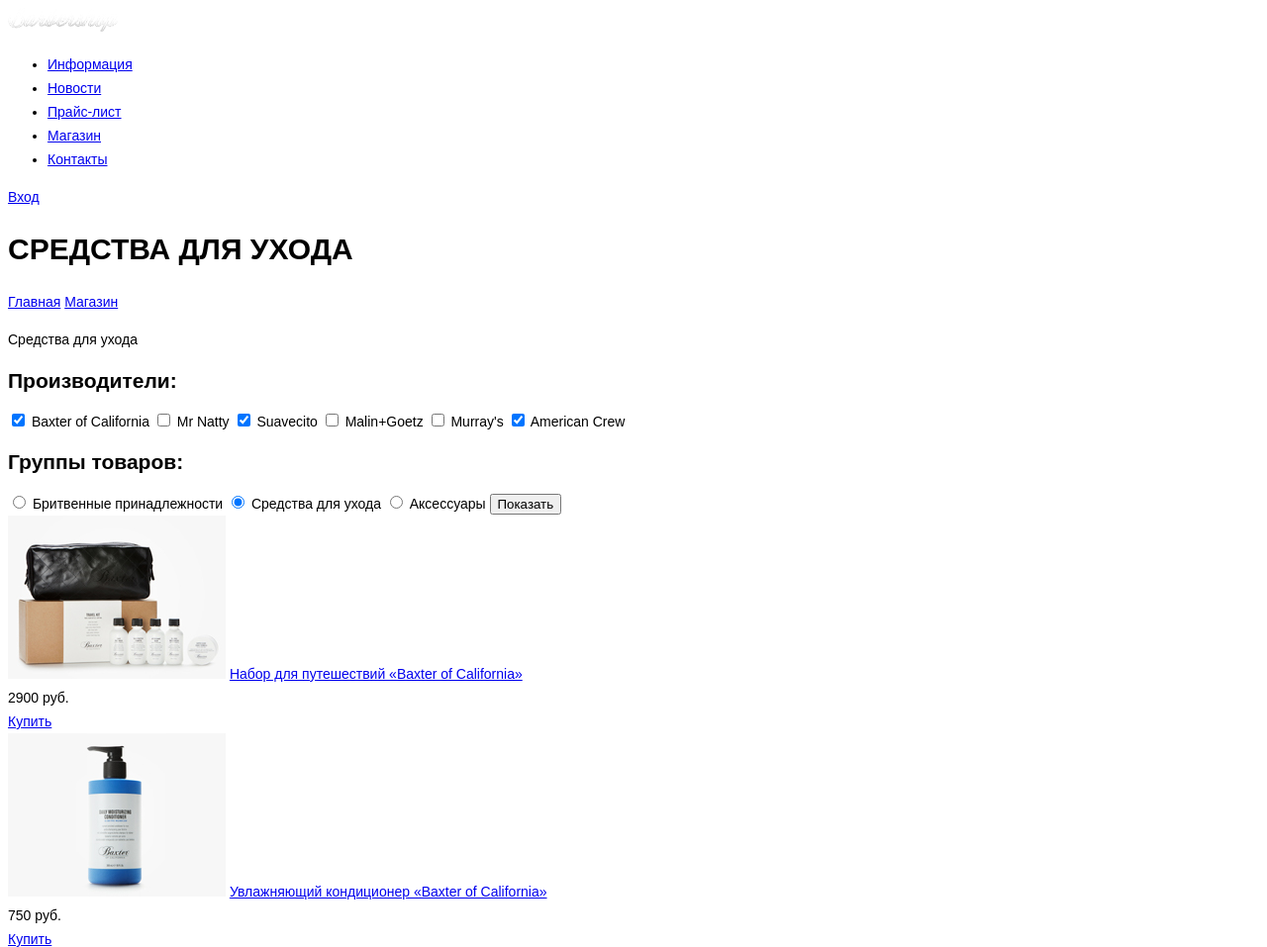
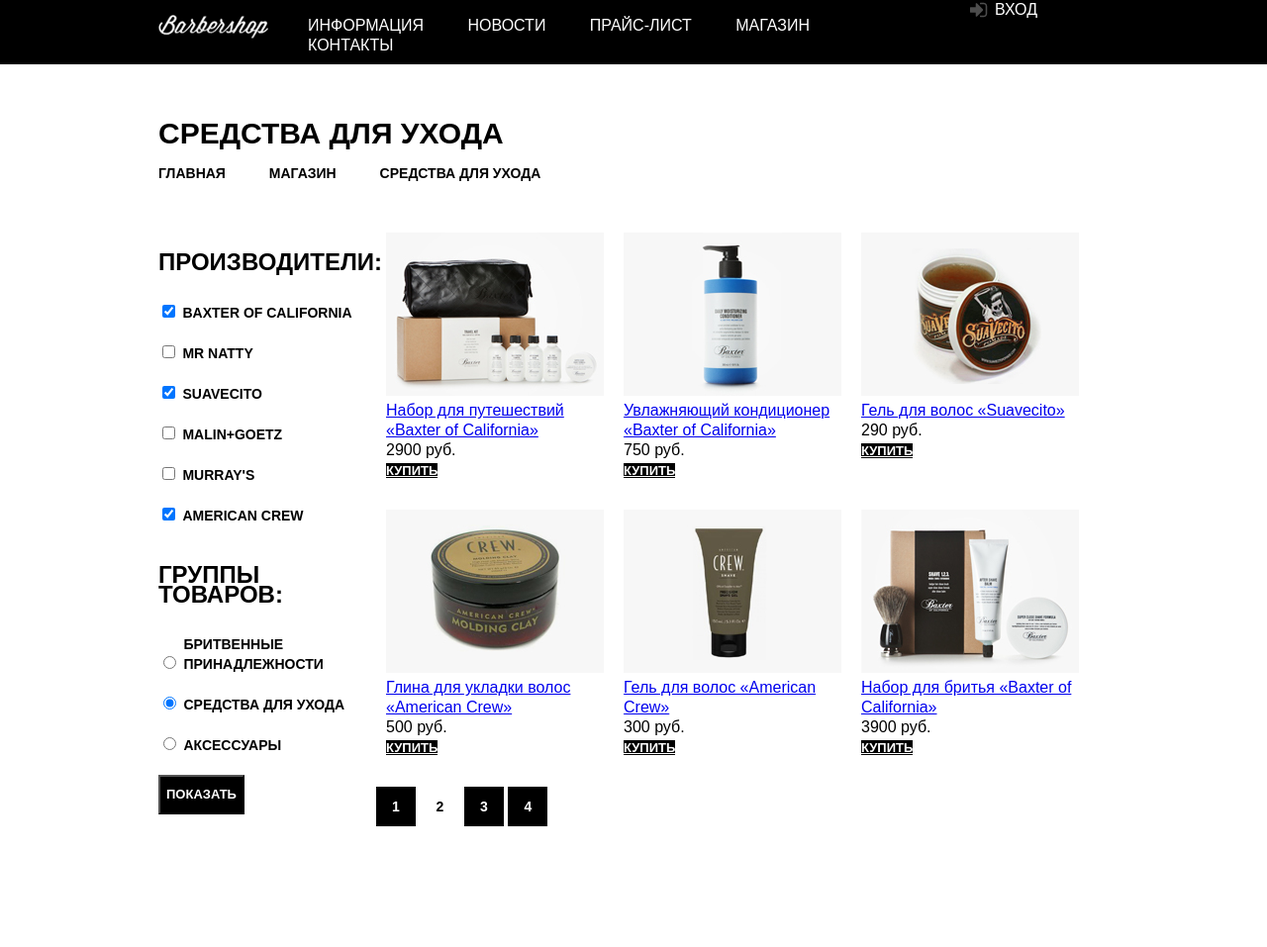
Before and after one commit to Verta-master/368857-barbershop, a plain HTML site: page catalog.html in a window 1280 px wide. Shown: the top 957 px of the page at 99% size. Drawn offline with Linux system fonts and the light colour scheme.

Commit message:
Сетка
Сделана сетка главной страницы и двух внутренних.

```diff
--- a/catalog.html
+++ b/catalog.html
@@ -34,12 +34,13 @@
       </div>
     </header>
 
-    <main class="container">
+    <main>
+			<div class="container clearfix">
 				<h1 class="index-content-title">Средства для ухода</h1>
 				<div class="breadcrumbs">
 					<a href="index.html">Главная</a>
 					<a href="#">Магазин</a>
-				<p>Средства для ухода</p>
+					<a>Средства для ухода</a>
 				</div>
 
 				<form class="group" action="https://echo.htmlacademy.ru" method="get">
@@ -59,50 +60,50 @@
 
 					<h2>Группы товаров:</h2>
 					<input type="radio" name="shave" id="shave">
-				<label>Бритвенные принадлежности</label>
+					<label>Бритвенные<br>принадлежности</label>
 					<input type="radio" checked name="care" id="care">
 					<label>Средства для ухода</label>
 					<input type="radio" name="additional" id="additional">
 					<label>Аксессуары</label>
-				<input type="submit" value="Показать" name="show" id="show">
+					<input class="btn" type="submit" value="Показать" name="show" id="show">
 				</form>
 
-			<div class="item">
+				<div class="item clearfix">
 					<article class="item-show">
 						<a href="#"><img src="img/item-1.jpg" width="220" height="165" alt="Набор для путешествий"></a>
 						<a href="#">Набор для путешествий &laquo;Baxter of California&raquo;</a>
 						<div class="item-price">2900 руб.</div>
-					<a class="item-btn" href="#">Купить</a>
+						<a class="btn item-btn" href="#">Купить</a>
 					</article>
 					<article class="item-show">
 						<a href="#"><img src="img/item-2.jpg" width="220" height="165" alt="Увлажняющий кондиционер"></a>
 						<a href="#">Увлажняющий кондиционер &laquo;Baxter of California&raquo;</a>
 						<div class="item-price">750 руб.</div>
-					<a class="item-btn" href="#">Купить</a>
+						<a class="btn item-btn" href="#">Купить</a>
 					</article>
 					<article class="item-show">
 						<a href="#"><img src="img/item-3.jpg" width="220" height="165" alt="Гель для волос"></a>
 						<a href="#">Гель для волос &laquo;Suavecito&raquo;</a>
 						<div class="item-price">290 руб.</div>
-					<a class="item-btn" href="#">Купить</a>
+						<a class="btn item-btn" href="#">Купить</a>
 					</article>
 					<article class="item-show">
 						<a href="#"><img src="img/item-4.jpg" width="220" height="165" alt="Глина для укладки"></a>
 						<a href="#">Глина для укладки волос &laquo;American Crew&raquo;</a>
 						<div class="item-price">500 руб.</div>
-					<a class="item-btn" href="#">Купить</a>
+						<a class="btn item-btn" href="#">Купить</a>
 					</article>
 					<article class="item-show">
 						<a href="#"><img src="img/item-5.jpg" width="220" height="165" alt="Гель для волос"></a>
 						<a href="#">Гель для волос &laquo;American Crew&raquo;</a>
 						<div class="item-price">300 руб.</div>
-					<a class="item-btn" href="#">Купить</a>
+						<a class="btn item-btn" href="#">Купить</a>
 					</article>
 					<article class="item-show">
 						<a href="#"><img src="img/item-6.jpg" width="220" height="165" alt="Набор для бритья"></a>
 						<a href="#">Набор для бритья &laquo;Baxter of California&raquo;</a>
 						<div class="item-price">3900 руб.</div>
-					<a class="item-btn" href="#">Купить</a>
+						<a class="btn item-btn" href="#">Купить</a>
 					</article>
 				</div>
 
@@ -111,6 +112,7 @@
 					<a class="pagination-current" href="#">2</a>
 					<a href="#">3</a>
 					<a href="#">4</a>
+				</div>
 			</div>
 			</main>
 
--- /dev/null
+++ b/css/normalise.css
@@ -0,0 +1,419 @@
+/*! normalize.css v4.1.1 | MIT License | github.com/necolas/normalize.css */
+
+/**
+ * 1. Change the default font family in all browsers (opinionated).
+ * 2. Prevent adjustments of font size after orientation changes in IE and iOS.
+ */
+
+html {
+  font-family: sans-serif; /* 1 */
+  -ms-text-size-adjust: 100%; /* 2 */
+  -webkit-text-size-adjust: 100%; /* 2 */
+}
+
+/**
+ * Remove the margin in all browsers (opinionated).
+ */
+
+body {
+  margin: 0;
+}
+
+/* HTML5 display definitions
+   ========================================================================== */
+
+/**
+ * Add the correct display in IE 9-.
+ * 1. Add the correct display in Edge, IE, and Firefox.
+ * 2. Add the correct display in IE.
+ */
+
+article,
+aside,
+details, /* 1 */
+figcaption,
+figure,
+footer,
+header,
+main, /* 2 */
+menu,
+nav,
+section,
+summary { /* 1 */
+  display: block;
+}
+
+/**
+ * Add the correct display in IE 9-.
+ */
+
+audio,
+canvas,
+progress,
+video {
+  display: inline-block;
+}
+
+/**
+ * Add the correct display in iOS 4-7.
+ */
+
+audio:not([controls]) {
+  display: none;
+  height: 0;
+}
+
+/**
+ * Add the correct vertical alignment in Chrome, Firefox, and Opera.
+ */
+
+progress {
+  vertical-align: baseline;
+}
+
+/**
+ * Add the correct display in IE 10-.
+ * 1. Add the correct display in IE.
+ */
+
+template, /* 1 */
+[hidden] {
+  display: none;
+}
+
+/* Links
+   ========================================================================== */
+
+/**
+ * 1. Remove the gray background on active links in IE 10.
+ * 2. Remove gaps in links underline in iOS 8+ and Safari 8+.
+ */
+
+a {
+  background-color: transparent; /* 1 */
+  -webkit-text-decoration-skip: objects; /* 2 */
+}
+
+/**
+ * Remove the outline on focused links when they are also active or hovered
+ * in all browsers (opinionated).
+ */
+
+a:active,
+a:hover {
+  outline-width: 0;
+}
+
+/* Text-level semantics
+   ========================================================================== */
+
+/**
+ * 1. Remove the bottom border in Firefox 39-.
+ * 2. Add the correct text decoration in Chrome, Edge, IE, Opera, and Safari.
+ */
+
+abbr[title] {
+  border-bottom: none; /* 1 */
+  text-decoration: underline; /* 2 */
+  text-decoration: underline dotted; /* 2 */
+}
+
+/**
+ * Prevent the duplicate application of `bolder` by the next rule in Safari 6.
+ */
+
+b,
+strong {
+  font-weight: inherit;
+}
+
+/**
+ * Add the correct font weight in Chrome, Edge, and Safari.
+ */
+
+b,
+strong {
+  font-weight: bolder;
+}
+
+/**
+ * Add the correct font style in Android 4.3-.
+ */
+
+dfn {
+  font-style: italic;
+}
+
+/**
+ * Correct the font size and margin on `h1` elements within `section` and
+ * `article` contexts in Chrome, Firefox, and Safari.
+ */
+
+h1 {
+  font-size: 2em;
+  margin: 0.67em 0;
+}
+
+/**
+ * Add the correct background and color in IE 9-.
+ */
+
+mark {
+  background-color: #ff0;
+  color: #000;
+}
+
+/**
+ * Add the correct font size in all browsers.
+ */
+
+small {
+  font-size: 80%;
+}
+
+/**
+ * Prevent `sub` and `sup` elements from affecting the line height in
+ * all browsers.
+ */
+
+sub,
+sup {
+  font-size: 75%;
+  line-height: 0;
+  position: relative;
+  vertical-align: baseline;
+}
+
+sub {
+  bottom: -0.25em;
+}
+
+sup {
+  top: -0.5em;
+}
+
+/* Embedded content
+   ========================================================================== */
+
+/**
+ * Remove the border on images inside links in IE 10-.
+ */
+
+img {
+  border-style: none;
+}
+
+/**
+ * Hide the overflow in IE.
+ */
+
+svg:not(:root) {
+  overflow: hidden;
+}
+
+/* Grouping content
+   ========================================================================== */
+
+/**
+ * 1. Correct the inheritance and scaling of font size in all browsers.
+ * 2. Correct the odd `em` font sizing in all browsers.
+ */
+
+code,
+kbd,
+pre,
+samp {
+  font-family: monospace, monospace; /* 1 */
+  font-size: 1em; /* 2 */
+}
+
+/**
+ * Add the correct margin in IE 8.
+ */
+
+figure {
+  margin: 1em 40px;
+}
+
+/**
+ * 1. Add the correct box sizing in Firefox.
+ * 2. Show the overflow in Edge and IE.
+ */
+
+hr {
+  box-sizing: content-box; /* 1 */
+  height: 0; /* 1 */
+  overflow: visible; /* 2 */
+}
+
+/* Forms
+   ========================================================================== */
+
+/**
+ * 1. Change font properties to `inherit` in all browsers (opinionated).
+ * 2. Remove the margin in Firefox and Safari.
+ */
+
+button,
+input,
+select,
+textarea {
+  font: inherit; /* 1 */
+  margin: 0; /* 2 */
+}
+
+/**
+ * Restore the font weight unset by the previous rule.
+ */
+
+optgroup {
+  font-weight: bold;
+}
+
+/**
+ * Show the overflow in IE.
+ * 1. Show the overflow in Edge.
+ */
+
+button,
+input { /* 1 */
+  overflow: visible;
+}
+
+/**
+ * Remove the inheritance of text transform in Edge, Firefox, and IE.
+ * 1. Remove the inheritance of text transform in Firefox.
+ */
+
+button,
+select { /* 1 */
+  text-transform: none;
+}
+
+/**
+ * 1. Prevent a WebKit bug where (2) destroys native `audio` and `video`
+ *    controls in Android 4.
+ * 2. Correct the inability to style clickable types in iOS and Safari.
+ */
+
+button,
+html [type="button"], /* 1 */
+[type="reset"],
+[type="submit"] {
+  -webkit-appearance: button; /* 2 */
+}
+
+/**
+ * Remove the inner border and padding in Firefox.
+ */
+
+button::-moz-focus-inner,
+[type="button"]::-moz-focus-inner,
+[type="reset"]::-moz-focus-inner,
+[type="submit"]::-moz-focus-inner {
+  border-style: none;
+  padding: 0;
+}
+
+/**
+ * Restore the focus styles unset by the previous rule.
+ */
+
+button:-moz-focusring,
+[type="button"]:-moz-focusring,
+[type="reset"]:-moz-focusring,
+[type="submit"]:-moz-focusring {
+  outline: 1px dotted ButtonText;
+}
+
+/**
+ * Change the border, margin, and padding in all browsers (opinionated).
+ */
+
+fieldset {
+  border: 1px solid #c0c0c0;
+  margin: 0 2px;
+  padding: 0.35em 0.625em 0.75em;
+}
+
+/**
+ * 1. Correct the text wrapping in Edge and IE.
+ * 2. Correct the color inheritance from `fieldset` elements in IE.
+ * 3. Remove the padding so developers are not caught out when they zero out
+ *    `fieldset` elements in all browsers.
+ */
+
+legend {
+  box-sizing: border-box; /* 1 */
+  color: inherit; /* 2 */
+  display: table; /* 1 */
+  max-width: 100%; /* 1 */
+  padding: 0; /* 3 */
+  white-space: normal; /* 1 */
+}
+
+/**
+ * Remove the default vertical scrollbar in IE.
+ */
+
+textarea {
+  overflow: auto;
+}
+
+/**
+ * 1. Add the correct box sizing in IE 10-.
+ * 2. Remove the padding in IE 10-.
+ */
+
+[type="checkbox"],
+[type="radio"] {
+  box-sizing: border-box; /* 1 */
+  padding: 0; /* 2 */
+}
+
+/**
+ * Correct the cursor style of increment and decrement buttons in Chrome.
+ */
+
+[type="number"]::-webkit-inner-spin-button,
+[type="number"]::-webkit-outer-spin-button {
+  height: auto;
+}
+
+/**
+ * 1. Correct the odd appearance in Chrome and Safari.
+ * 2. Correct the outline style in Safari.
+ */
+
+[type="search"] {
+  -webkit-appearance: textfield; /* 1 */
+  outline-offset: -2px; /* 2 */
+}
+
+/**
+ * Remove the inner padding and cancel buttons in Chrome and Safari on OS X.
+ */
+
+[type="search"]::-webkit-search-cancel-button,
+[type="search"]::-webkit-search-decoration {
+  -webkit-appearance: none;
+}
+
+/**
+ * Correct the text style of placeholders in Chrome, Edge, and Safari.
+ */
+
+::-webkit-input-placeholder {
+  color: inherit;
+  opacity: 0.54;
+}
+
+/**
+ * 1. Correct the inability to style clickable types in iOS and Safari.
+ * 2. Change font properties to `inherit` in Safari.
+ */
+
+::-webkit-file-upload-button {
+  -webkit-appearance: button; /* 1 */
+  font: inherit; /* 2 */
+}
--- a/css/style.css
+++ b/css/style.css
@@ -1,20 +1,252 @@
+html,
 body {
-	font-size: 14px;
-	line-height: 24px;
-	color: #000000;
-	font-weight: normal;
-	font-family: PTSans, "Arial", sans-serif;
+  min-width: 1122px;
+  margin: 0;
+  padding: 0;
+	font-family: "PT Sans Narrow", Arial, sans-serif;
+	font-size: 16px;
+	line-height: 20px;
 }
 
-.index-content-title {
-	font-size: 30px;
-	line-height: 42px;
+.btn {
+	background-color: #000000;
+	height: 40px;
+	color: #ffffff;
+	text-transform: uppercase;
+	font-size: 13px;
+	font-weight: bold;
+}
+
+.breadcrumbs {
+	font-size: 14px;
+	text-transform: uppercase;
+	margin-bottom: 50px;
+}
+
+.breadcrumbs a {
+	margin-right: 40px;
+	color: #000000;
+	text-decoration: none;
+	font-weight: bold;
+}
+
+.clearfix::after {
+  content: "";
+  display: table;
+  clear: both;
+}
+
+.container {
+  width: 960px;
+  margin: 0 auto;
+  padding: 0 10px;
+}
+
+.main-header {
+  margin-bottom: 60px;
+	background-color: #000000;
+	min-height: 65px;
+}
+
+.main-navigation {
+  float: left;
+  width: 640px;
+  min-height: 70px;
+}
+
+.main-navigation li {
+	display: inline-block;
+	margin-right: 40px;
+}
+
+.main-navigation a {
+	text-decoration: none;
+	color: #ffffff;
 	text-transform: uppercase;
 }
 
-.features-name {
+.user-block {
+  float: right;
+  width: 140px;
+  min-height: 70px;
+}
+
+.user-block a {
+	color: #ffffff;
+	text-transform: uppercase;
+	text-decoration: none;
+}
+
+.login {
+	background: url(../img/enter.png) no-repeat left center;
+	width: 18px;
+	padding-left: 25px;
+}
+
+.index-logo {
+  width: 368px;
+  min-height: 204px;
+  margin-right: auto;
+  margin-left: auto;
+  margin-bottom: 25px;
+}
+
+.logo {
+	float: left;
+	margin-top: 15px;
+}
+
+.features {
+  margin-bottom: 80px;
+}
+
+.features-item {
+  float: left;
+  width: 300px;
+  min-height: 175px;
+  margin-right: 20px;
+}
+
+.features-item:last-child {
+  margin-right: 0;
+}
+
+h1 {
+	margin-top: 55px;
 	font-size: 30px;
-	line-height: 42px;
 	text-transform: uppercase;
+}
+
+h2 {
+	font-size: 24px;
+	font-weight: bold;
+	text-transform: uppercase;
+	margin-bottom: 30px;
+}
+
+.group label {
+	display: inline-block;
+	width: 190px;
+	font-size: 14px;
+	font-weight: bold;
+	text-transform: uppercase;
+	margin-bottom: 20px;
+}
+
+.index-content {
+  margin-bottom: 35px;
+  padding: 50px 80px;
+}
+
+.index-content-left {
+  float: left;
+  width: 380px;
+  min-height: 330px;
+}
+
+.index-content-right {
+  float: right;
+  width: 300px;
+  min-height: 330px;
+}
+
+.main-footer {
+  margin-top: 65px;
+  padding-top: 60px;
+  padding-bottom: 40px;
+}
+
+.footer-contacts {
+  float: left;
+  width: 320px;
+  margin-right: 60px;
+  min-height: 90px;
+}
+
+.footer-social {
+  float: left;
+  width: 180px;
+  min-height: 90px;
+}
+
+.footer-copyright {
+  float: right;
+  width: 180px;
+  min-height: 90px;
+}
+
+.group {
+	float: left;
+	width: 220px;
+}
+
+.item {
+	float: left;
+	width: 720px;
+	padding-left: 10px;
+}
+
+.item-show {
+	float: left;
+	width: 220px;
+	min-height: 280px;
+	margin-right: 20px;
+}
+
+.item .article:nth-child(3n) {
+	margin-right: 0;
+}
+
+.pagination {
+	float: left;
+	width: 190px;
+}
+
+.pagination a {
+	display: inline-block;
+	width: 40px;
+	height: 40px;
+	line-height: 40px;
+	text-align: center;
+	vertical-align: middle;
+	text-decoration: none;
 	color: #ffffff;
+	font-size: 14px;
+	font-weight: bold;
+  background: #000000;
 }
+
+a.pagination-current {
+	background: #ffffff;
+	color: #000000;
+}
+
+.photo {
+	float: left;
+	width: 460px;
+}
+
+.description {
+	float: right;
+	width: 390px;
+	text-transform: uppercase;
+	font-size: 14px;
+	line-height: 24px;
+	font-weight: bold;
+}
+
+.description p {
+	margin-top: 40px;
+}
+
+.present {
+	float: left;
+	width: 180px;
+}
+
+.articul {
+	float: right;
+	width: 200px;
+	text-align: right;
+	color: #aeaeae;
+}
```
Also changed, not shown: catalog-item.html (+6 -6 lines), index.html (+1 -0 lines), img/item-large.jpg. Lines whose indentation alone changed are shown as unchanged.
